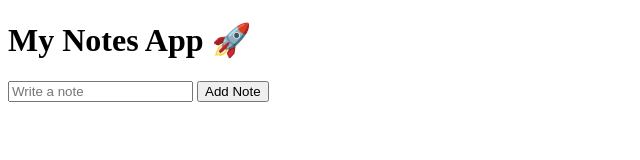
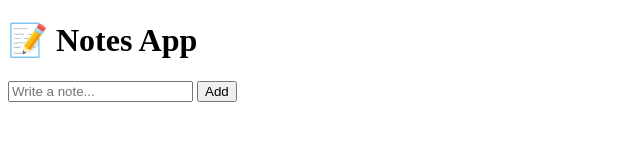
Before and after one commit to Wakhataephraim09/notes-frontend, a plain HTML site: page index.html in a window 1280 px wide. Shown: the whole page, without its empty margins (0-640 px from the left). Drawn offline with Linux system fonts and the light colour scheme; no server answers.

Commit message:
Update index.html

```diff
--- a/index.html
+++ b/index.html
@@ -2,15 +2,20 @@
 <html>
 <head>
     <title>Notes App</title>
+    <link rel="stylesheet" href="style.css">
 </head>
 <body>
 
-    <h1>My Notes App 🚀</h1>
+    <div class="container">
+        <h1>📝 Notes App</h1>
 
-    <input type="text" id="noteInput" placeholder="Write a note">
-    <button onclick="addNote()">Add Note</button>
+        <div class="input-box">
+            <input type="text" id="noteInput" placeholder="Write a note...">
+            <button onclick="addNote()">Add</button>
+        </div>
 
-    <ul id="notesList"></ul>
+        <ul id="notesList"></ul>
+    </div>
 
     <script src="script.js"></script>
 </body>
```
